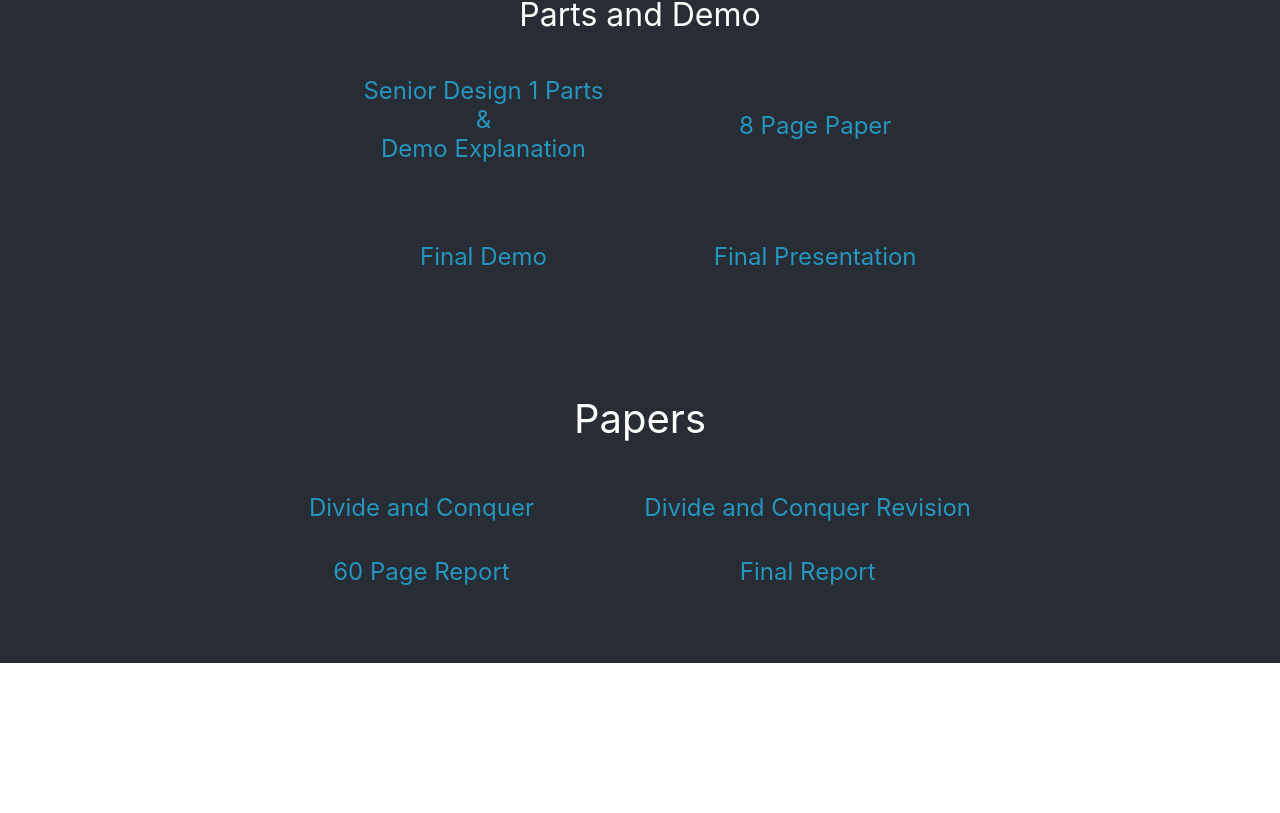
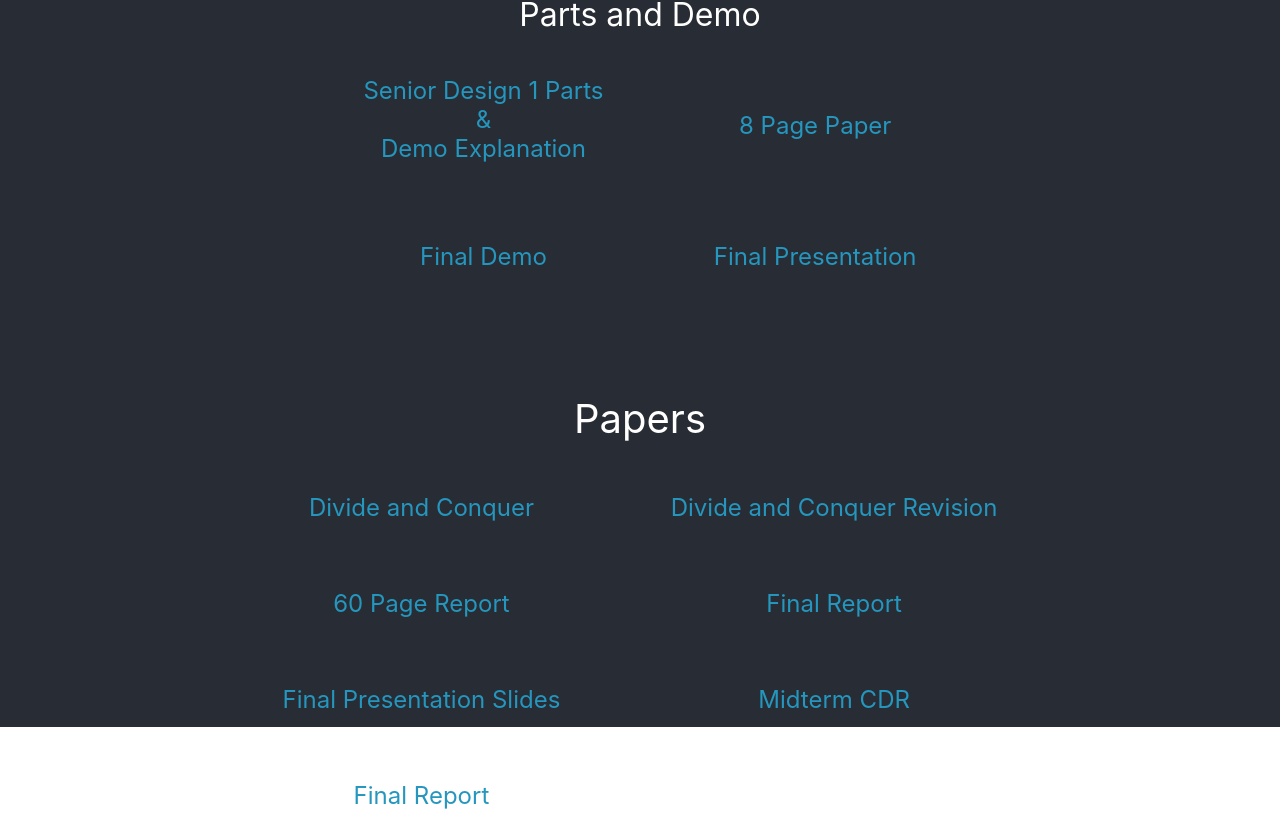
Before and after one commit to DonovanReynolds/ABI_Website, a React (Create React App) app: page / in a window 1280 px wide. Shown: the part 2244-3057 px from the top of the page. Before the commit the page ends 2907 px from the top, so only its background shows below. Built offline with nearby package versions, Linux system fonts and the light colour scheme.

Commit message:
Added Docs

```diff
--- a/src/App.js
+++ b/src/App.js
@@ -6,6 +6,9 @@ import DCRevision from "./DCRevision.pdf"
 import half_report from "./60-Page-Report.pdf"
 import final_report from "./BIRDS_Final_Report.pdf"
 import page_8_doc from "./SD2_G12_8-page_conferencepaper.pdf"
+import finalSlides from "./Final_PresentationSlides.pdf"
+import final120Page from "./FinalFinalReport.pdf"
+import midCDR from "./Midterm_CDR.pdf"
 
 
 
@@ -72,6 +75,10 @@ function App() {
       <a className = 'divide' target='_blank' href = {half_report}>60 Page Report </a>
       <a className = 'divide' target='_blank' href = {final_report}>Final Report </a>
 
+      <a className = 'divide' target='_blank' href = {finalSlides}>Final Presentation Slides </a>
+      <a className = 'divide' target='_blank' href = {midCDR}>Midterm CDR</a>
+      <a className = 'divide' target='_blank' href = {final120Page}>Final Report </a>
+
         </div>
 
         </div>
```
